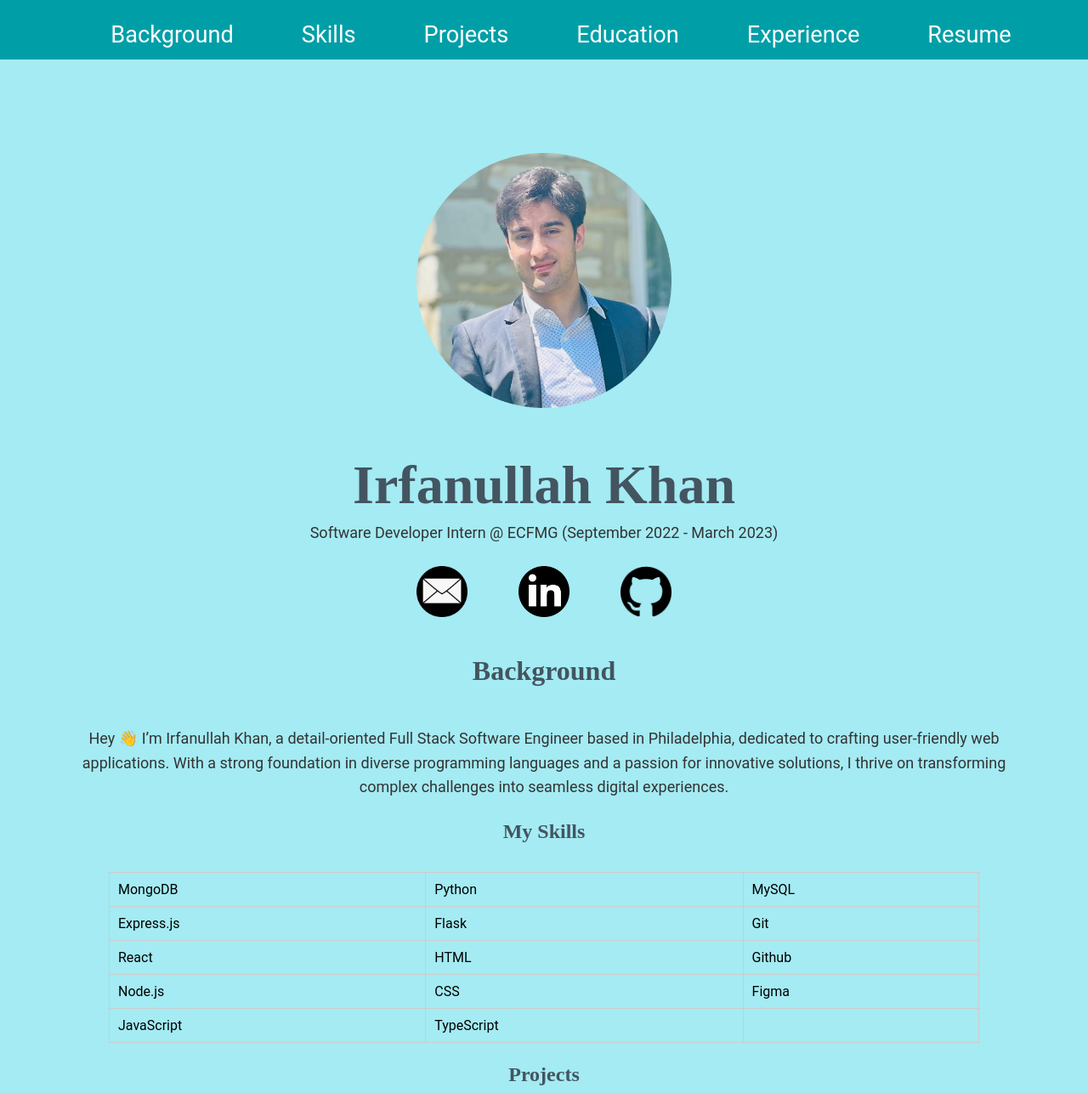
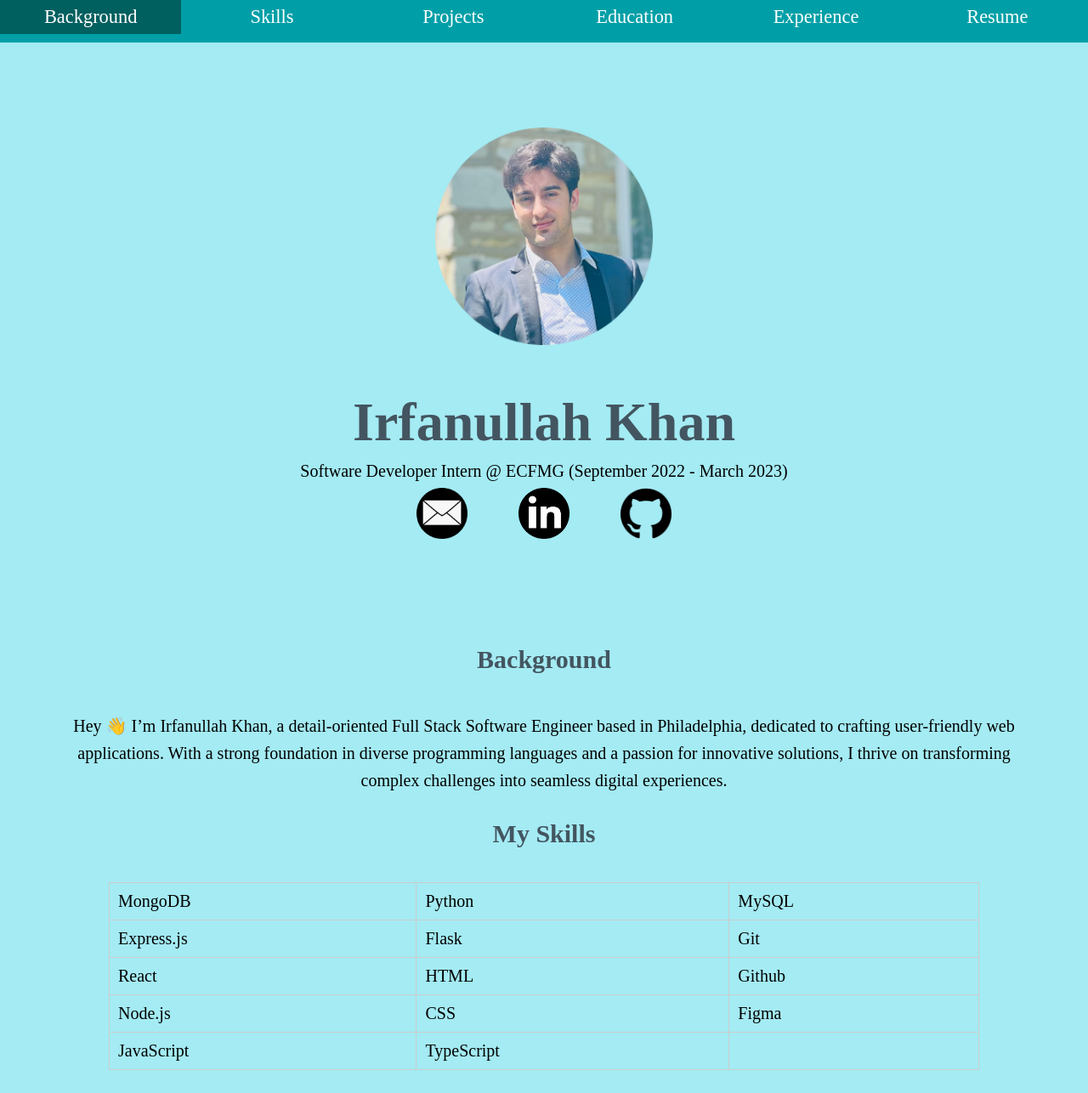
Before and after one commit to irfankahn/Portfolio, a plain HTML site: page index.html in a window 1280 px wide. Shown: the top 1286 px of the page at 85% size. Drawn offline with Linux system fonts and the light colour scheme.

Commit message:
styles.css

```diff
--- a/styles.css
+++ b/styles.css
@@ -1,14 +1,18 @@
 body {
   margin: 0;
+  padding: 0;
+  height: 100%;
+  box-sizing: border-box;
   text-align: center;
   background-color: #a4ebf3;
-    font-family: 'Roboto', sans-serif;
 }
 
+
 p {
-    font-size: 18px;
-    color: #333;
-    line-height: 1.6;
+  font-size: 20px;
+  color: black;
+  line-height: 2;
+  margin: 0 20px;
 }
 
 hr {
@@ -22,79 +26,81 @@ h1 {
   color: #435560;
   font-size: 4em;
   margin: 50px auto 0;
-    font-family: 'Merriweather', serif;
-}
-
-a {
-    color: #1D7BDF;
-    margin: 10px 20px;
-    text-decoration: none;
-    font-family: 'Roboto', sans-serif;
-}
-
-a:hover {
-    color: #EAF6F6;
+  font-family: serif;
 }
 
 h2 {
   color: #435560;
+  font-family: serif;
+  font-size: 30px;
   padding-bottom: 20px;
-    font-family: 'Merriweather', serif;
-    font-size: 2em;
 }
 
-h3, h4 {
+h3 {
   color: #435560;
-    font-family: 'Merriweather', serif;
-    font-size: 1.5em;
+  font-family: serif;
+  font-size: 30px;
+}
+
+h4 {
+  font-size: 20px;
+  color: #008385;
 }
 
 .top-container {
   background-color: #a4ebf3;
   position: relative;
-    padding-top: 100px;
-}
-
-.profile-image {
-    margin-top: 80px;
-    max-width: 300px;
-    height: auto;
+  padding: 100px 0;
+  background-size: cover;
+  background-repeat: no-repeat;
 }
 
 .middle-container {
   margin: 100px 0;
+  display: flex;
+  justify-content: center;
+  align-items: center;
 }
 
 .bottom-container {
   padding: 50px 0 20px;
 }
 
+.profile-image {
+  width: 20%;
+  max-width: 100%;
+  height: auto;
+}
+
 .contact-me {
-    width: 100%;
   display: flex;
+  justify-content: center;
   align-items: center;
-    justify-content: center;
-    flex-wrap: wrap; /* Allow wrapping for smaller screens */
+  flex-wrap: wrap;
 }
 
 .btn {
   background: #11cdd4;
+  background-image: linear-gradient(to bottom, #11cdd4, #11999e);
   border-radius: 8px;
-    font-family: 'Roboto', sans-serif;
+  font-family: sans-serif;
   color: #ffffff;
   font-size: 20px;
   padding: 10px 20px;
+  text-decoration: none;
+  transition: background 0.3s;
 }
 
 .btn:hover {
   background: #30e3cb;
+  background-image: linear-gradient(to bottom, #30e3cb, #2bc4ad);
 }
 
 .skills {
   display: flex;
   justify-content: center;
   align-items: center;
-    flex-wrap: wrap; /* Allow wrapping for smaller screens */
+  flex-wrap: wrap;
 }
 
 .skills img {
@@ -105,13 +111,6 @@ h3, h4 {
 .copyright {
   font-size: 1.2rem;
   padding: 20px 0;
-}
-
-.admi, .ccp, .coop, .decrypt, .drexel, .ecfmg, .email, .github, .linkedin, .pointing-up, .snake {
-    background-size: contain;
-    background-repeat: no-repeat;
-    width: 100px;
-    height: 100px;
 }
 
 .intro {
@@ -126,7 +125,8 @@ h3, h4 {
   margin-top: 10px;
 }
 
-.skills th, .skills td {
+.skills th,
+.skills td {
   border: 1px solid #ccc;
   padding: 10px;
   text-align: left;
@@ -144,7 +144,7 @@ h3, h4 {
   display: flex;
   justify-content: space-around;
   margin: 20px 40px;
-    flex-wrap: wrap; /* Allow wrapping for smaller screens */
+  flex-wrap: wrap;
 }
 
 .column {
@@ -152,9 +152,8 @@ h3, h4 {
   padding: 10px;
   text-align: center;
   margin: 0 20px;
-    display: flex;
-    flex-direction: column;
-    align-items: center;
+  /* max-width: 300px; */
+  box-sizing: border-box;
 }
 
 .grow {
@@ -170,17 +169,16 @@ h3, h4 {
 .grow img {
   width: 100%;
   height: auto;
-    display: block;
   max-width: 200px;
 }
 
-h4 {
-    margin: 10px 0;
+#education .grow img,
+#experience .grow img {
+  width: 100%;
+  height: auto;
+  max-width: 200px;
 }
 
-p {
-    margin: 5px 0;
-}
 
 .bottom-section {
   display: flex;
@@ -214,11 +212,12 @@ html {
 
 .column img {
   max-width: 100%;
-    height: 200px;
+  height: auto;
   object-fit: cover;
 }
 
-.column h4, .column p {
+.column h4,
+.column p {
   margin: 10px 0;
 }
 
@@ -226,51 +225,47 @@ html {
   display: flex;
   justify-content: space-around;
   margin: 20px 0;
-    flex-wrap: wrap; /* Allow wrapping for smaller screens */
+  flex-wrap: wrap;
 }
 
-.navigation {
-    position: fixed;
-    top: 0;
-    width: 100%;
-    z-index: 1000;
-    height: 70px;
-    display: flex;
-    align-items: center;
-    justify-content: center;
-    padding: 0 20px;
-    background-color: #009FA7;
-}
 
 .navigation ul {
   list-style: none;
   background-color: #009FA7;
-    text-align: center;
   padding: 0;
   margin: 0;
   display: flex;
-    justify-content: center;
-    flex-wrap: wrap; /* Allow wrapping for smaller screens */
+  justify-content: space-between;
+  width: 100%;
 }
 
 .navigation li {
   font-family: 'Oswald', serif;
-    font-size: 1.7em;
-    line-height: 40px;
+  font-size: 1.2em;
   height: 40px;
-    margin: 0 20px;
+  border-bottom: none;
+  flex: 1;
+  text-align: center;
 }
 
 .navigation a {
   text-decoration: none;
   color: #fff;
-    display: inline-block;
-    line-height: normal;
+  display: block;
+  line-height: 40px;
   transition: .3s background-color;
 }
 
+
+
 .navigation a:hover {
-    background-color: #005f5f;
+   background-color:#005f5f;
+}
+
+.navigation a.active {
+  background-color: #fff;
+  color: #444;
+  cursor: default;
 }
 
 .footer {
@@ -290,7 +285,7 @@ html {
   font-size: 18px;
 }
 
-@media (max-width: 768px) {
+@media screen and (max-width: 768px) {
   h1 {
     font-size: 2.5em;
   }
@@ -299,7 +294,8 @@ html {
     font-size: 1.5em;
   }
 
-    h3, h4 {
+  h3,
+  h4 {
     font-size: 1.2em;
   }
 
@@ -319,20 +315,28 @@ html {
 
   .navigation li {
     font-size: 1.5em;
-        margin: 0 10px;
+    margin: 0 5px;
+  }
+
+  .navigation ul {
+    flex-direction: column; /* Stack items on smaller screens */
+  }
+
+  .navigation li {
+    width: 100%; /* Full width for each item */
   }
 
   .column {
-        flex: 1 1 100%; /* Full width for columns */
-        margin: 10px 0; /* Margin for spacing */
+    flex: 1 1 100%;
+    margin: 10px 0;
   }
 
   .experience-container {
-        flex-direction: column; /* Stack items vertically */
+    flex-direction: column;
   }
 }
 
-@media (max-width: 480px) {
+@media screen and (max-width: 480px) {
   h1 {
     font-size: 2em;
   }
@@ -348,5 +352,40 @@ html {
 
   .navigation li {
     font-size: 1.2em;
+    margin: 0 3px;
   }
 }
+
+@media screen and (min-width: 600px) {
+  .navigation li {
+    width: auto;
+    height: 50px;
+    line-height: 50px;
+    font-size: 1.4em;
+  }
+
+  table {
+    font-family: serif;
+    width: 70%;
+  }
+
+  td {
+    text-align: left;
+    padding: 8px;
+    color: black;
+    font-size: 20px;
+  }
+
+  th {
+    text-align: left;
+    padding: 8px;
+    color: #435560;
+    font-size: 25px;
+  }
+
+  .skills {
+    display: flex;
+    justify-content: center;
+    align-items: center;
+  }
+}
```
Lines whose indentation alone changed are shown as unchanged.
